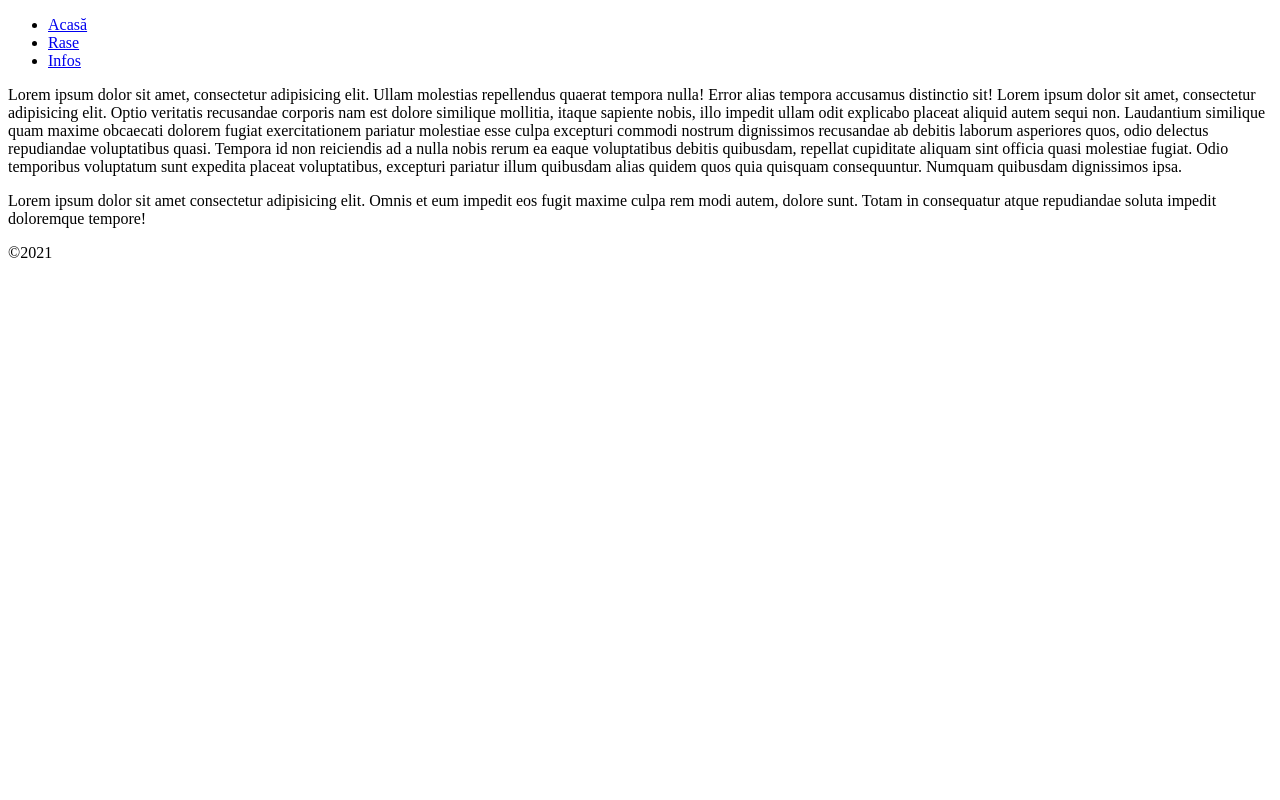
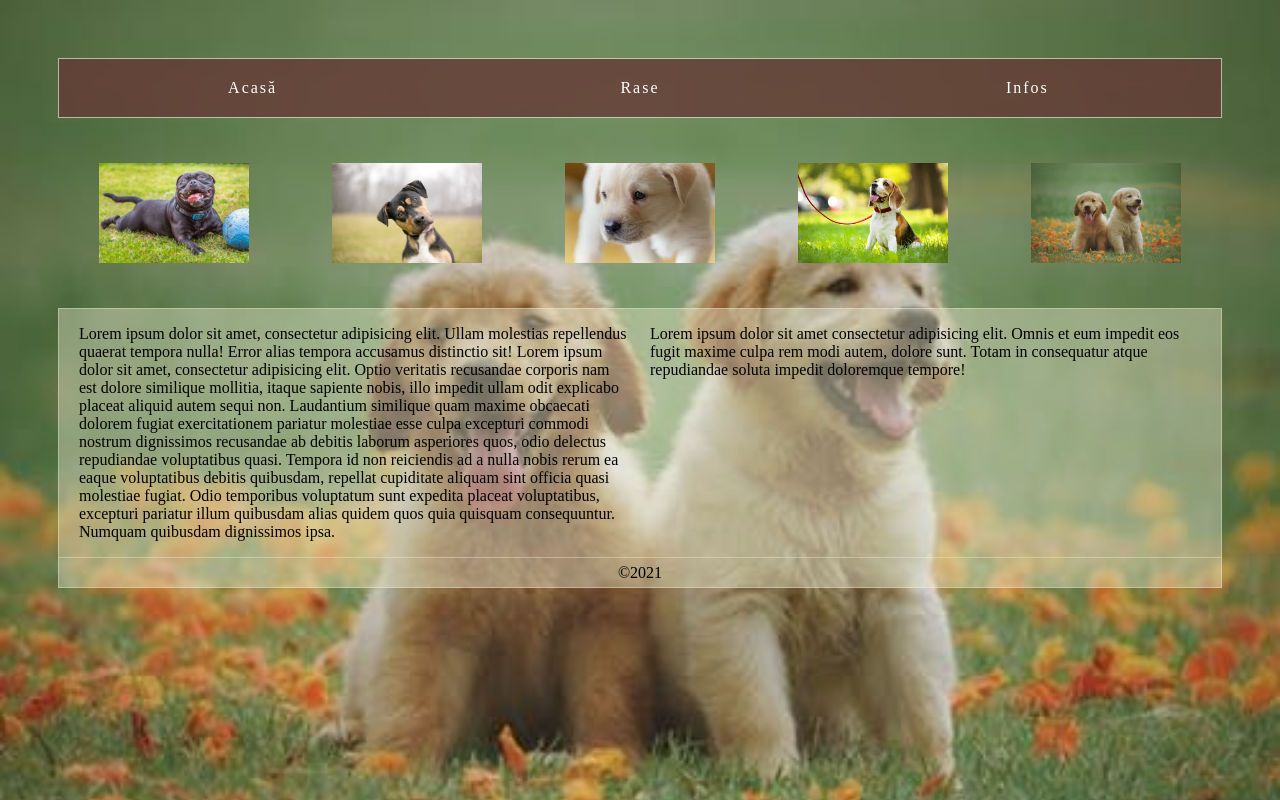
Before and after one commit to tupacrap/dogsy.github.io, a plain HTML site: page index.html in a window 1280 px wide. Drawn offline with Linux system fonts and the light colour scheme.

Commit message:
Update index.html

```diff
--- a/index.html
+++ b/index.html
@@ -3,7 +3,7 @@
         <head>
             <meta charset="utf-8">
             <title>Dogsy</title>
-            <link rel="stylesheet" href="../grid test/stylesheet/style.css">
+            <link rel="stylesheet" href="../dogsy.github.io/stylesheet/style.css">
         </head>
 
     <body>
```
